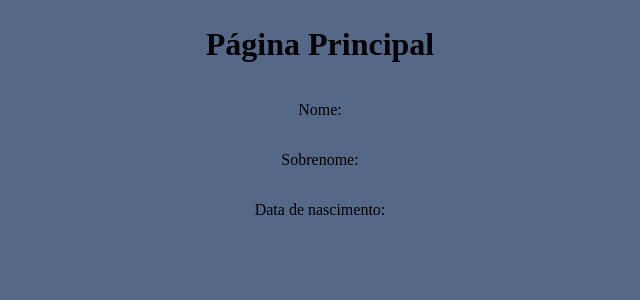
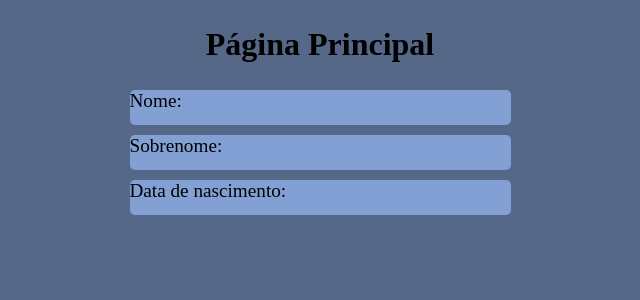
Before and after one commit to Gustavojmmedeiros/Firebase, a React (Create React App) app: page /principal in a window 1280 px wide. Shown: the top 300 px of the page, without its empty margins (320-960 px from the left). Built offline with nearby package versions, Linux system fonts and the light colour scheme; no server answers.

Commit message:
Adicionando página notfound e outros ajustes

```diff
--- a/package.json
+++ b/package.json
@@ -6,7 +6,7 @@
     "@testing-library/jest-dom": "^5.17.0",
     "@testing-library/react": "^13.4.0",
     "@testing-library/user-event": "^13.5.0",
-    "firebase": "^10.13.2",
+    "firebase": "^10.14.0",
     "react": "^18.3.1",
     "react-dom": "^18.3.1",
     "react-router-dom": "^6.26.2",
--- a/src/estilos/estilos.css
+++ b/src/estilos/estilos.css
@@ -43,6 +43,16 @@ label {
     display: flex;
     font-weight: 600;
     margin: 2px;
+}
+
+.p-principal {
+    align-self: center;
+    background-color: #82a0d4;
+    border-radius: 5px;
+    font-size: 1.2em;
+    height: 35px;
+    margin: 5px;
+    width: 30%;
 }
 
 
--- /dev/null
+++ b/src/paginas/NotFound/index.js
@@ -0,0 +1,19 @@
+import React, { Component } from 'react';
+import { Link } from 'react-router-dom';
+
+export default class NotFound extends Component {
+    constructor(props) {
+        super(props);
+    }
+
+    render() {
+        return (
+            <>
+                <div className="div-principal">
+                    <Link to="/"><button className="botao-cadastro">Home</button></Link>
+                    <h1>404 - Página não encontrada</h1>
+                </div>
+            </>
+        )
+    }
+}
--- a/src/paginas/Principal/index.js
+++ b/src/paginas/Principal/index.js
@@ -44,9 +44,9 @@ export default class Cadastro extends Component {
             <div>
                 <h1>Página Principal</h1>
 
-                <p>Nome: {this.state.nome}</p>
-                <p>Sobrenome: {this.state.sobrenome}</p>
-                <p>Data de nascimento: {this.state.nascimento}</p>
+                <p className="p-principal">Nome: {this.state.nome}</p>
+                <p className="p-principal">Sobrenome: {this.state.sobrenome}</p>
+                <p className="p-principal">Data de nascimento: {this.state.nascimento}</p>
             </div>
         )
     }
--- a/src/rotas.js
+++ b/src/rotas.js
@@ -3,6 +3,7 @@ import Home from './paginas/Home';
 import Cadastro from './paginas/Cadastro';
 import Login from './paginas/Login';
 import Principal from './paginas/Principal';
+import NotFound from './paginas/NotFound';
 
 
 const Rotas = () => {
@@ -13,6 +14,7 @@ const Rotas = () => {
                 <Route path="/cadastro" element={<Cadastro />} />
                 <Route path="/login" element={<Login />} />
                 <Route path="/principal" element={<Principal />} />
+                <Route path="*" element={<NotFound />} />
             </Routes>
         </BrowserRouter>
     )
```
Also changed, not shown: 1 other file (tests, documents, lock files or other folders).
